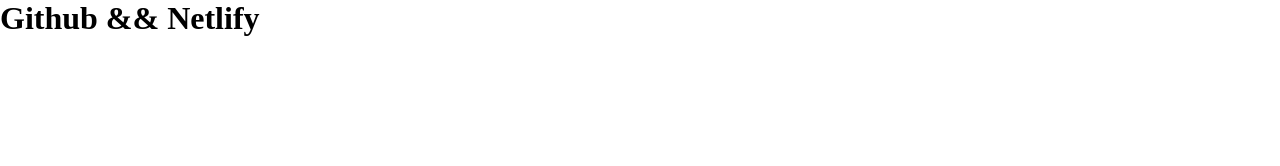
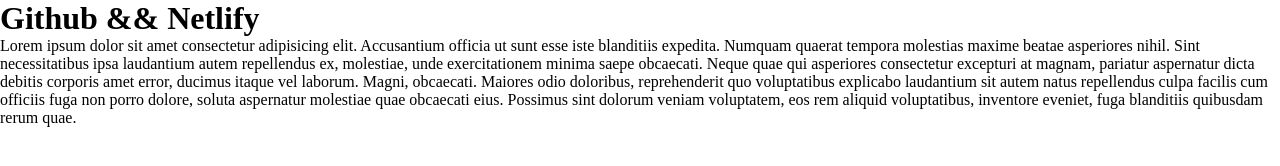
Before and after one commit to Azizbeko9/netlify, a plain HTML site: page index.html in a window 1280 px wide. Drawn offline with Linux system fonts and the light colour scheme.

Commit message:
p tagi qoshib qooydim

```diff
--- a/index.html
+++ b/index.html
@@ -8,5 +8,6 @@
 </head>
 <body>
    <h1>Github && Netlify</h1>
+   <p>Lorem ipsum dolor sit amet consectetur adipisicing elit. Accusantium officia ut sunt esse iste blanditiis expedita. Numquam quaerat tempora molestias maxime beatae asperiores nihil. Sint necessitatibus ipsa laudantium autem repellendus ex, molestiae, unde exercitationem minima saepe obcaecati. Neque quae qui asperiores consectetur excepturi at magnam, pariatur aspernatur dicta debitis corporis amet error, ducimus itaque vel laborum. Magni, obcaecati. Maiores odio doloribus, reprehenderit quo voluptatibus explicabo laudantium sit autem natus repellendus culpa facilis cum officiis fuga non porro dolore, soluta aspernatur molestiae quae obcaecati eius. Possimus sint dolorum veniam voluptatem, eos rem aliquid voluptatibus, inventore eveniet, fuga blanditiis quibusdam rerum quae.</p>
 </body>
 </html>
```
